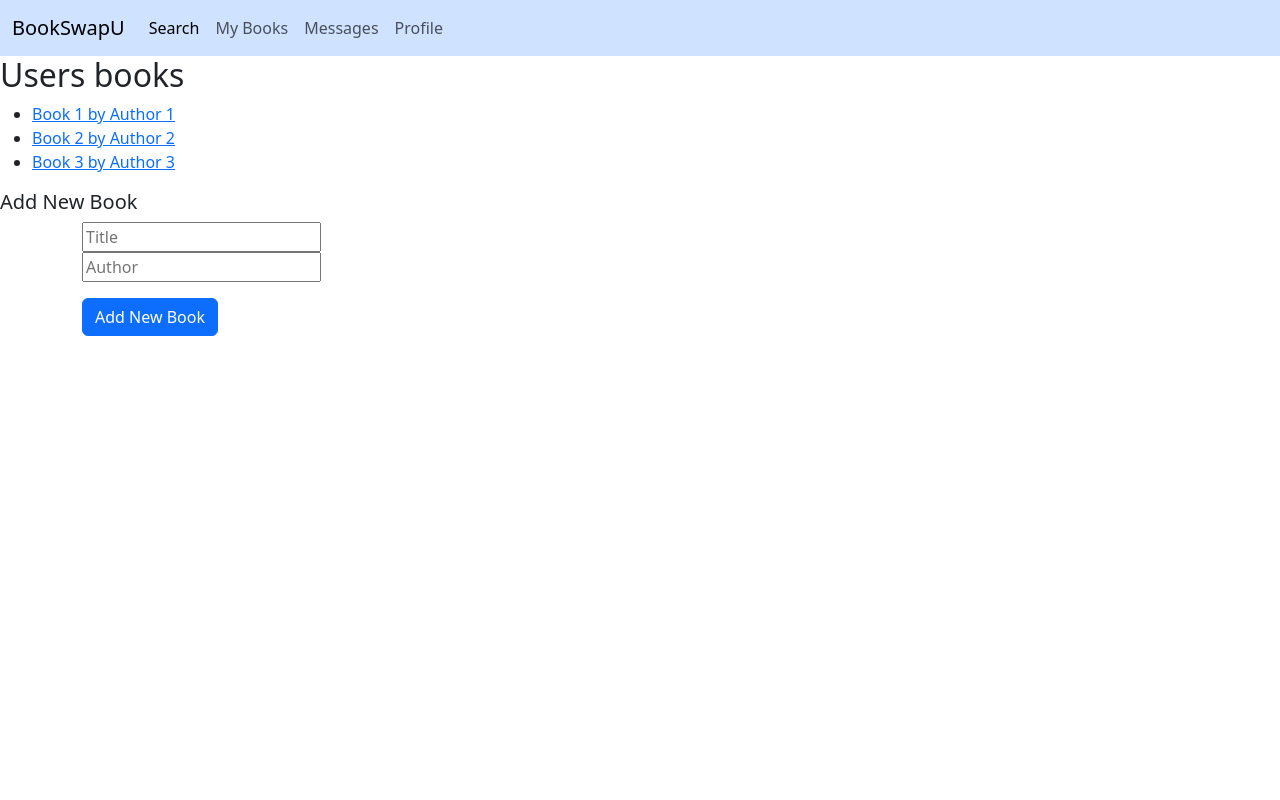
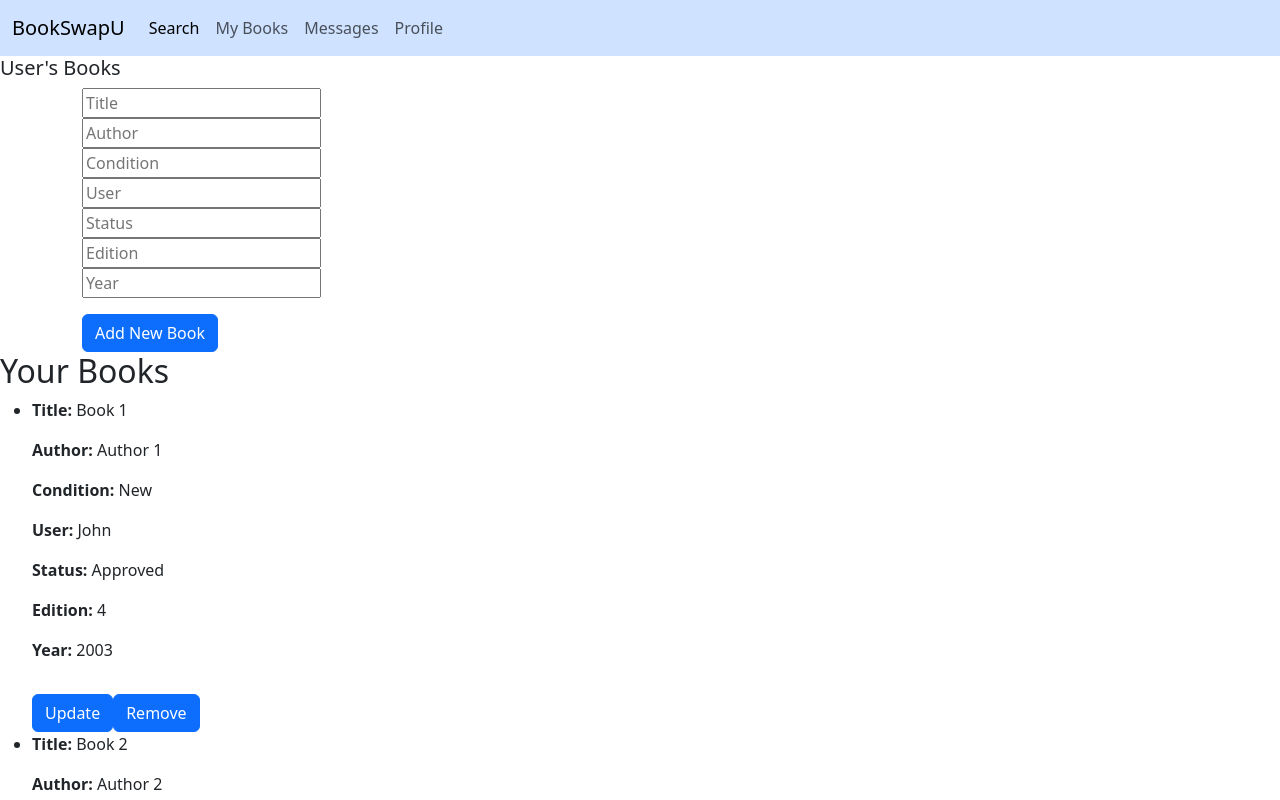
Before and after one commit to rulerrobin/BookSwapU, a React (Vite) app in the folder src/BookSwapU/: page /usersbooks in a window 1280 px wide. Shown: the top 800 px of the page. Built offline with nearby package versions, Linux system fonts and the light colour scheme.

Commit message:
book fields added to usersbooks and newentry

```diff
--- a/src/BookSwapU/src/components/App.jsx
+++ b/src/BookSwapU/src/components/App.jsx
@@ -6,12 +6,13 @@ import UsersBooks from "./UsersBooks"
 import Home from "./Home"
 import Profile from "./Profile"
 import Search from "./Search"
+import NewEntry from "./NewEntry"
 import NavBar from "./NavBar"
 
 const seedEntries = [
-  { title: "Book 1", author: "Author 1" },
-  { title: "Book 2", author: "Author 2" },
-  { title: "Book 3", author: "Author 3" },
+  { title: "Book 1", author: "Author 1", condition: "New", user: "John", status: "Approved", edition: "4", year: "2003" },
+  { title: "Book 2", author: "Author 2", condition: "Used", user: "Peter", status: "Pending", edition: "3", year: "1999" },
+  { title: "Book 3", author: "Author 3", condition: "Good", user: "Andrew", status: "Approved", edition: "1", year: "1985" },
 ]
 
 function App() {
@@ -27,8 +28,8 @@ function App() {
     return <ShowEntry entry={entries[id]} />
   }
 
-  async function addEntry(title, author) {
-    const newEntry = { title, author }
+  async function addEntry(title, author, condition, user, status, edition, year) {
+    const newEntry = { title, author, condition, user, status, edition, year }
     setEntries([...entries, newEntry])
     nav('/usersbooks')
   }
@@ -43,6 +44,8 @@ function App() {
         <Route path="/profile" element={<Profile />} />
         <Route path="/usersbooks" element={<UsersBooks entries={entries} addEntry={addEntry} />} />
         <Route path="/entry" element={<ShowEntryWrapper entries={entries} />} />
+        <Route path="/newentry" element={<NewEntry addBook={addEntry} />} />
+        {/* <Route path="/addbook" element={<AddEditBook onAddBook={addEntry} />} /> */}
         <Route path="*" element={<h3>Page not found</h3>} />
       </Routes>
     </>
--- a/src/BookSwapU/src/components/NewEntry.jsx
+++ b/src/BookSwapU/src/components/NewEntry.jsx
@@ -3,17 +3,35 @@ import React, { useState } from 'react'
 const NewEntry = ({ addEntry }) => {
     const [title, setTitle] = useState('')
     const [author, setAuthor] = useState('')
+    const [condition, setCondition] = useState('')
+    const [user, setUser] = useState('')
+    const [status, setStatus] = useState('')
+    const [edition, setEdition] = useState('')
+    const [year, setYear] = useState('')
 
     function submit(e) {
         e.preventDefault()
-        addEntry(title, author)
+        addEntry(
+            title,
+            author,
+            condition,
+            user,
+            status,
+            edition,
+            year,
+        )
         setTitle('')
         setAuthor('')
+        setCondition('')
+        setUser('')
+        setStatus('')
+        setEdition('')
+        setYear('')
     }
 
     return (
         <>
-          <h5>Add New Book</h5>
+          <h5>User's Books</h5>
           <form className="container" onSubmit={submit}>
             <div>
               <input
@@ -31,6 +49,46 @@ const NewEntry = ({ addEntry }) => {
                 onChange={(e) => setAuthor(e.target.value)}
               />
             </div>
+            <div>
+          <input
+            type="text"
+            placeholder="Condition"
+            value={condition}
+            onChange={(e) => setCondition(e.target.value)}
+          />
+        </div>
+        <div>
+          <input
+            type="text"
+            placeholder="User"
+            value={user}
+            onChange={(e) => setUser(e.target.value)}
+          />
+        </div>
+        <div>
+          <input
+            type="text"
+            placeholder="Status"
+            value={status}
+            onChange={(e) => setStatus(e.target.value)}
+          />
+        </div>
+        <div>
+          <input
+            type="text"
+            placeholder="Edition"
+            value={edition}
+            onChange={(e) => setEdition(e.target.value)}
+          />
+        </div>
+        <div>
+          <input
+            type="text"
+            placeholder="Year"
+            value={year}
+            onChange={(e) => setYear(e.target.value)}
+          />
+        </div>
             <button className="btn btn-primary mt-3">Add New Book</button>
           </form>
         </>
--- a/src/BookSwapU/src/components/ShowEntry.jsx
+++ b/src/BookSwapU/src/components/ShowEntry.jsx
@@ -5,6 +5,11 @@ function ShowEntry({ entry }) {
     <div>
       <h2>{entry.title}</h2>
       <p>Author: {entry.author}</p>
+      <p>Condition: {entry.condition}</p>
+      <p>User: {entry.user}</p>
+      <p>Status: {entry.status}</p>
+      <p>Edition: {entry.edition}</p>
+      <p>Year: {entry.year}</p>
     </div>
   )
 }
--- a/src/BookSwapU/src/components/UsersBooks.jsx
+++ b/src/BookSwapU/src/components/UsersBooks.jsx
@@ -1,19 +1,28 @@
 import React, { useState } from 'react'
-import { Link } from "react-router-dom"
-import NewEntry from "./NewEntry"
+import NewEntry from './NewEntry'
 
 const UsersBooks = ({ entries, addEntry }) => {
   return (
     <>
-        <h2>Users books</h2>
+    <NewEntry addEntry={addEntry} />
+    <h2>Your Books</h2>
     <ul>
         {entries.map((entry, index) => (
           <li key={index}>
-                    <Link to={`/entry/${index}`}>{entry.title} by {entry.author}</Link>
+            <div>
+              <p><strong>Title:</strong> {entry.title}</p>
+              <p><strong>Author:</strong> {entry.author}</p>
+              <p><strong>Condition:</strong> {entry.condition}</p>
+              <p><strong>User:</strong> {entry.user}</p>
+              <p><strong>Status:</strong> {entry.status}</p>
+              <p><strong>Edition:</strong> {entry.edition}</p>
+              <p><strong>Year:</strong> {entry.year}</p>
+              <button className="btn btn-primary mt-3">Update</button>
+              <button className="btn btn-primary mt-3">Remove</button>
+            </div>
           </li>
         ))}
     </ul>
-        <NewEntry addEntry={addEntry} />
     </>
   )
 }
```
Also changed, not shown: src/BookSwapU/src/components/AddEditBook.jsx (added, +9 -0 lines). Lines whose indentation alone changed are shown as unchanged.
